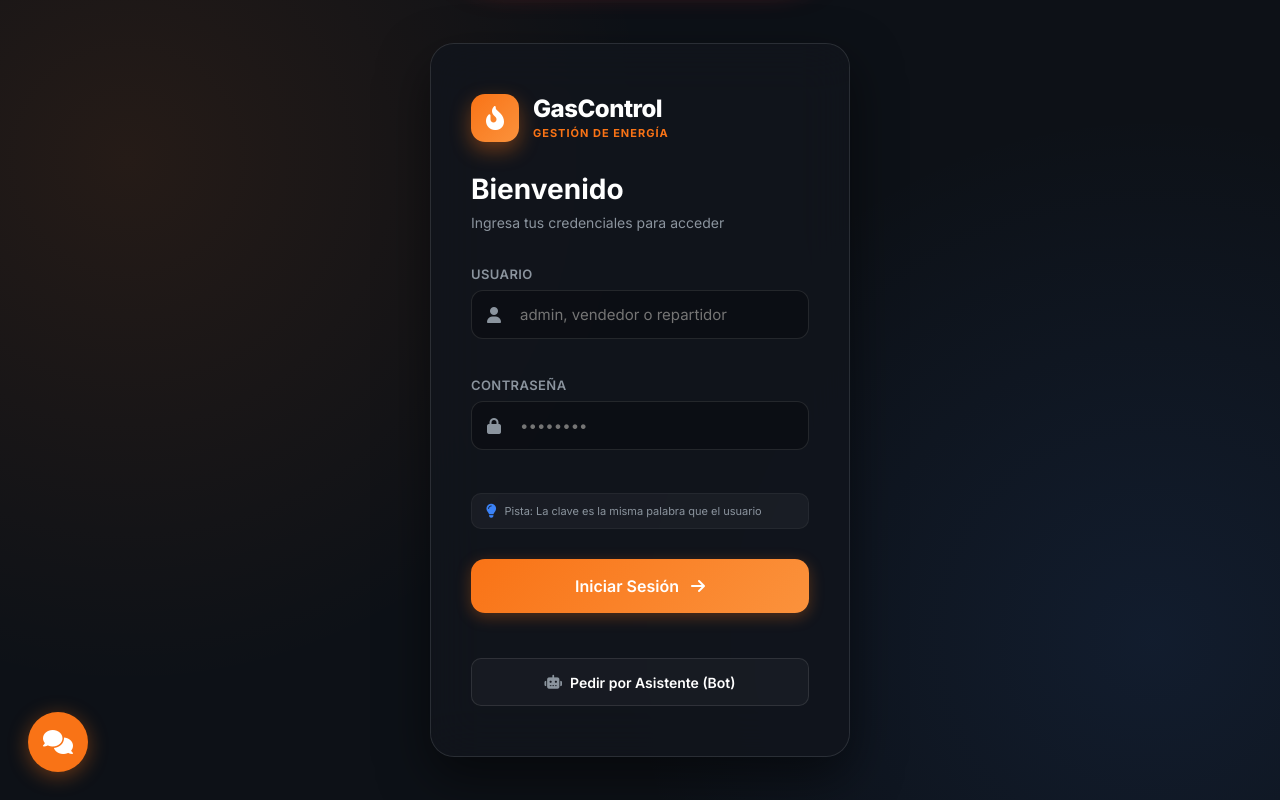
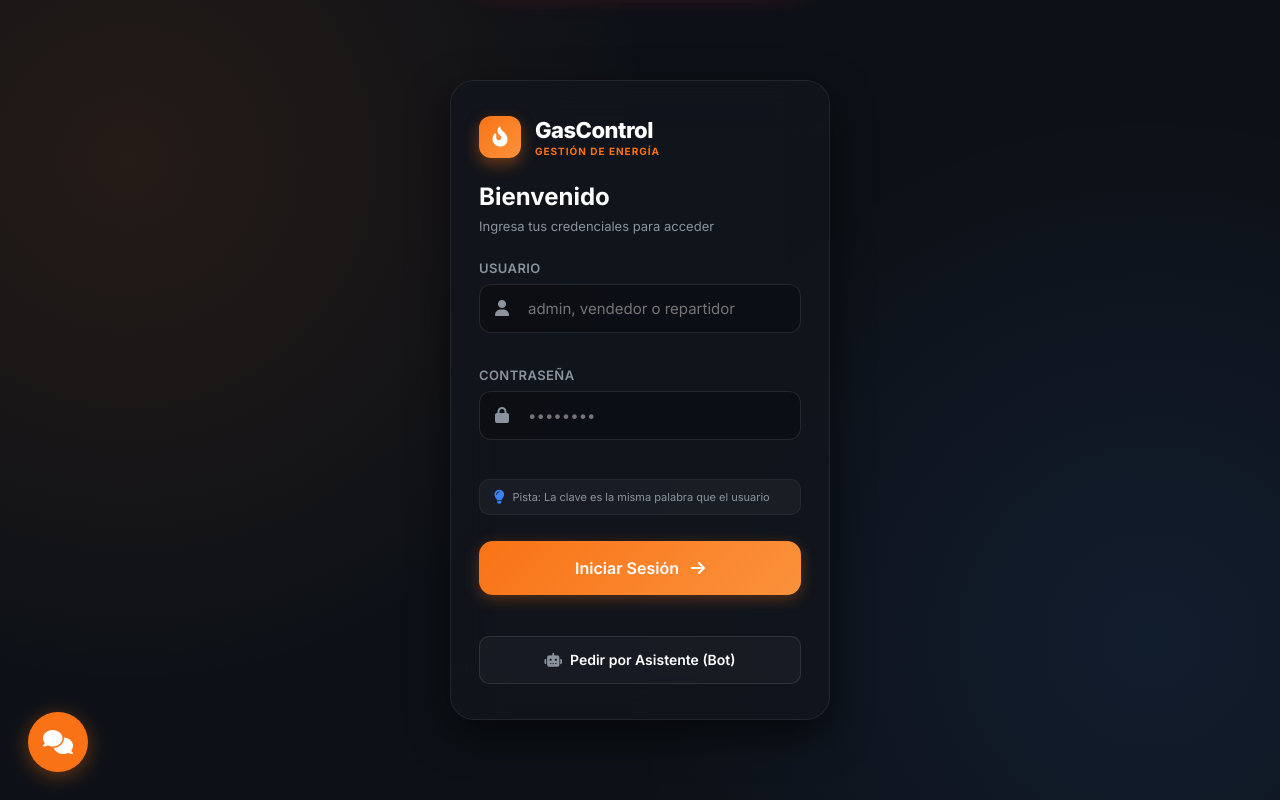
Before and after one commit to fabian2024-code/gas-app-prototype, a PHP site: page / in a window 1280 px wide. Run offline with PHP 8.4, Linux system fonts and the light colour scheme; data comes from the database, SQL or seed files in the repository; data that the repository does not hold is empty.

Commit message:
Ajustar margenes y espaciado del login movil

```diff
--- a/styles.css
+++ b/styles.css
@@ -742,39 +742,39 @@ body.light-mode .dropdown-item:hover { background: rgba(0,0,0,0.05); color: var(
     border-radius: 24px; overflow: hidden; box-shadow: 0 20px 50px rgba(0,0,0,0.5);
     backdrop-filter: var(--glass-blur); animation: loginFadeIn 0.6s ease-out;
 }
-.login-wrapper.mobile-optimized { max-width: 420px; min-height: auto; }
+.login-wrapper.mobile-optimized { max-width: 380px; min-height: auto; margin: 0 auto; box-shadow: 0 15px 40px rgba(0,0,0,0.6); border: 1px solid rgba(255,255,255,0.06); }
 
 @keyframes loginFadeIn { from { opacity: 0; transform: translateY(30px); } to { opacity: 1; transform: translateY(0); } }
 
 /* Form Side */
 .login-form-side {
-    flex: 1; background: rgba(13, 17, 23, 0.4); padding: 50px 40px;
+    flex: 1; background: rgba(13, 17, 23, 0.4); padding: 35px 28px;
     display: flex; flex-direction: column; justify-content: center;
 }
 
-.login-mobile-header { display: flex; align-items: center; gap: 14px; margin-bottom: 30px; }
+.login-mobile-header { display: flex; align-items: center; gap: 14px; margin-bottom: 24px; }
 .login-logo-box {
-    width: 48px; height: 48px; border-radius: 14px;
+    width: 42px; height: 42px; border-radius: 12px;
     background: linear-gradient(135deg, var(--primary), #fb923c);
     display: flex; justify-content: center; align-items: center;
-    box-shadow: 0 8px 20px rgba(249,115,22,0.4);
+    box-shadow: 0 6px 16px rgba(249,115,22,0.4);
 }
-.login-logo-box i { font-size: 24px; color: white; }
+.login-logo-box i { font-size: 20px; color: white; }
 .login-brand-titles { display: flex; flex-direction: column; }
 .login-brand-titles h1 {
-    font-size: 24px; font-weight: 800; color: white;
+    font-size: 22px; font-weight: 800; color: white;
     letter-spacing: -0.5px; margin: 0; line-height: 1.1;
 }
 .login-brand-titles span {
-    font-size: 11px; color: var(--primary); font-weight: 700;
-    text-transform: uppercase; letter-spacing: 1px; margin-top: 3px;
+    font-size: 10px; color: var(--primary); font-weight: 700;
+    text-transform: uppercase; letter-spacing: 1px; margin-top: 2px;
 }
 
-.form-header { margin-bottom: 35px; }
-.form-header h2 { font-size: 28px; font-weight: 700; color: white; margin-bottom: 8px; }
-.form-header p { color: var(--text-secondary); font-size: 14px; }
+.form-header { margin-bottom: 24px; }
+.form-header h2 { font-size: 24px; font-weight: 700; color: white; margin-bottom: 6px; }
+.form-header p { color: var(--text-secondary); font-size: 13px; line-height: 1.4; }
 
-.form-body { display: flex; flex-direction: column; gap: 20px; }
+.form-body { display: flex; flex-direction: column; gap: 16px; }
 
 .input-with-icon { position: relative; }
 .input-with-icon i { position: absolute; left: 16px; top: 50%; transform: translateY(-50%); color: var(--text-secondary); font-size: 16px; transition: color 0.3s; }
```
